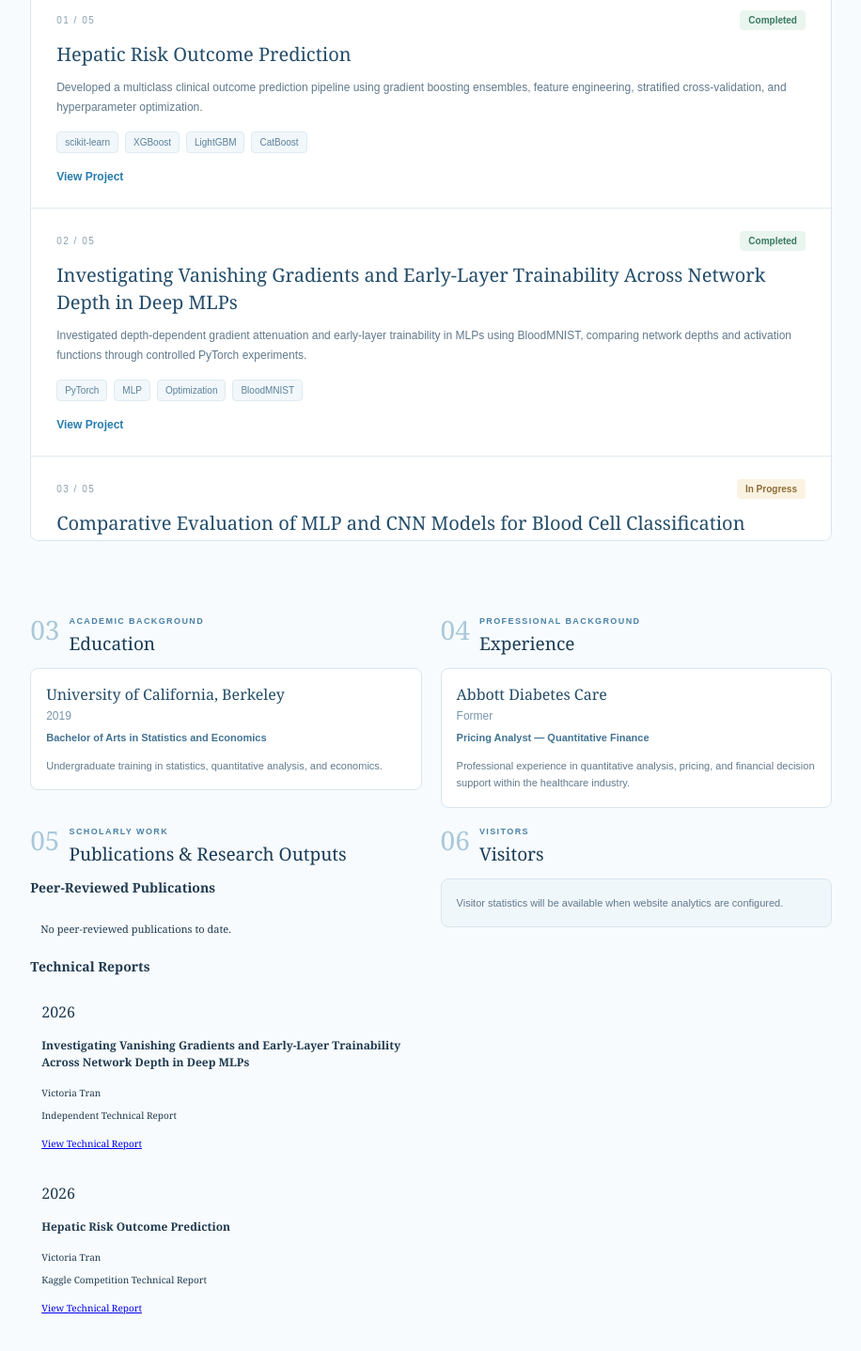
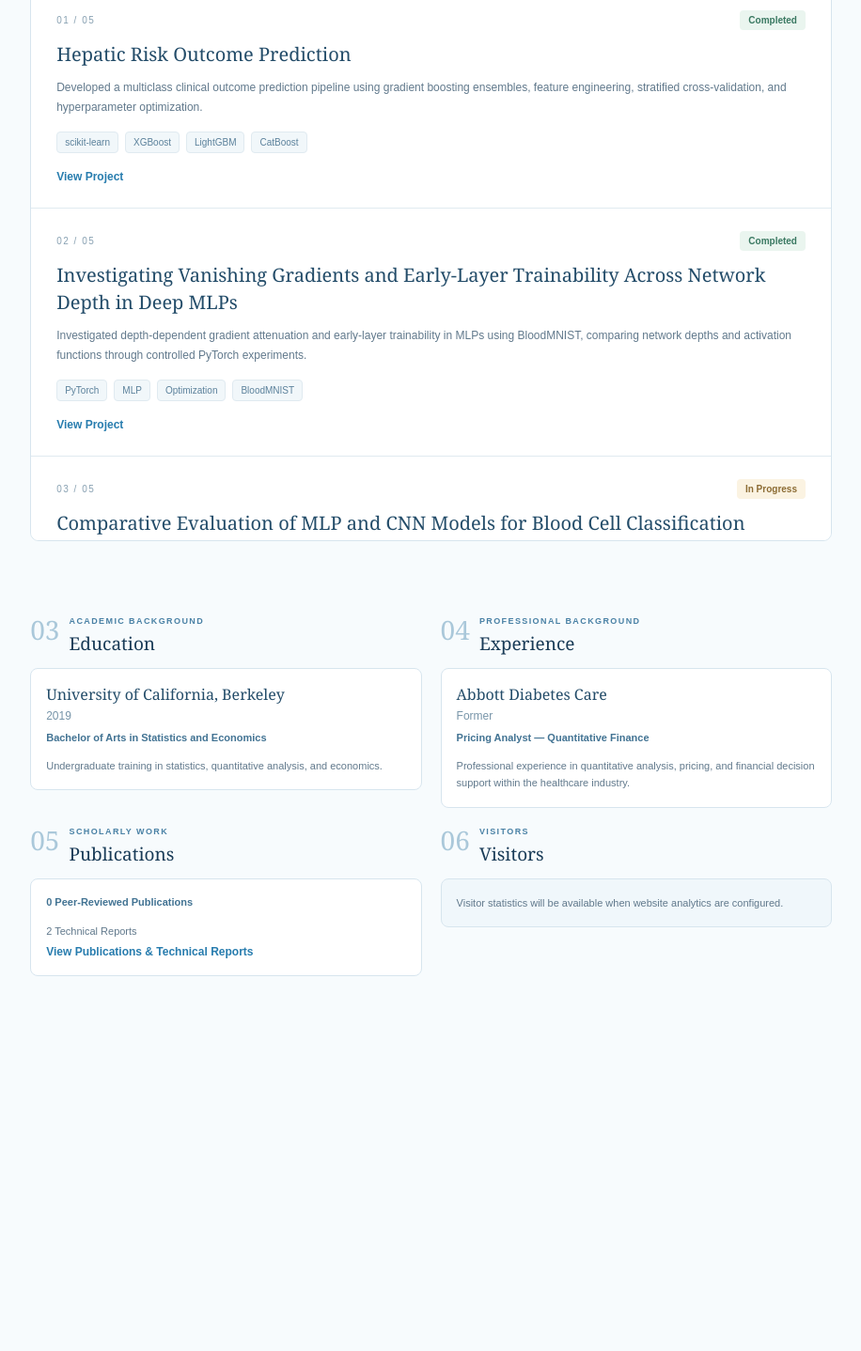
Before and after one commit to uyentran9/uyentran-ai-blog, a Jekyll site: the page built from profile-preview.md, in a window 1280 px wide, cut to the strip 1453-3040 px from the top of the page. Shown: the top 1438 px of the strip at 94% size, without its empty margins (335-1251 px from the left). Built offline with Jekyll 4.4.1, drawn with Linux system fonts in a browser that asks for light colours; after the commit the page ends 2652 px from its top, so only the background shows below that.

Commit message:
Simplify publications section in profile-preview.md
Simplify homepage publications summary

```diff
--- a/profile-preview.md
+++ b/profile-preview.md
@@ -357,77 +357,37 @@ permalink: /profile-preview/
 <!-- =========================================
      Section 05 — Publications & Research Outputs
      ========================================= -->
+
+<!-- Section 05 — Publications -->
 <section class="publications-section" id="publications">
 
   <div class="section-heading">
     <span class="section-number">05</span>
     <div>
       <span class="section-label">SCHOLARLY WORK</span>
-      <h2>Publications &amp; Research Outputs</h2>
+      <h2>Publications</h2>
     </div>
   </div>
 
-  <!-- Peer-reviewed publications -->
-  <div class="publication-group">
-    <h3>Peer-Reviewed Publications</h3>
+  <div class="academic-entry">
 
-    <p class="publication-empty">
-      No peer-reviewed publications to date.
+    <p class="entry-subtitle">
+      0 Peer-Reviewed Publications
     </p>
-  </div>
 
-  <!-- Independent technical reports -->
-  <div class="publication-group">
-    <h3>Technical Reports</h3>
+    <p class="entry-description">
+      2 Technical Reports
+    </p>
 
-    <article class="publication-item">
-      <span class="publication-year">2026</span>
-
-      <h4>
-        Investigating Vanishing Gradients and Early-Layer
-        Trainability Across Network Depth in Deep MLPs
-      </h4>
-
-      <p class="publication-authors">
-        Victoria Tran
-      </p>
-
-      <p class="publication-type">
-        Independent Technical Report
-      </p>
-
-      <a
-        href="https://uyentran9.github.io/gradient-vanishing/files/gradient_vanishing_technical_report_uyentran.pdf"
-        target="_blank"
-        rel="noopener noreferrer">
-        View Technical Report
-      </a>
-    </article>
-
-    <article class="publication-item">
-      <span class="publication-year">2026</span>
-
-      <h4>Hepatic Risk Outcome Prediction</h4>
-
-      <p class="publication-authors">
-        Victoria Tran
-      </p>
-
-      <p class="publication-type">
-        Kaggle Competition Technical Report
-      </p>
-
-      <a
-        href="https://uyentran9.github.io/hepatic-risk-prediction/files/HepaticRisk_TechnicalReport_UyenTran.pdf"
-        target="_blank"
-        rel="noopener noreferrer">
-        View Technical Report
-      </a>
-    </article>
+    <a class="project-link"
+       href="{{ '/publications/' | relative_url }}">
+      View Publications &amp; Technical Reports
+    </a>
 
   </div>
 
 </section>
+
 
 
 <!-- Section 06 — Visitors -->
```
